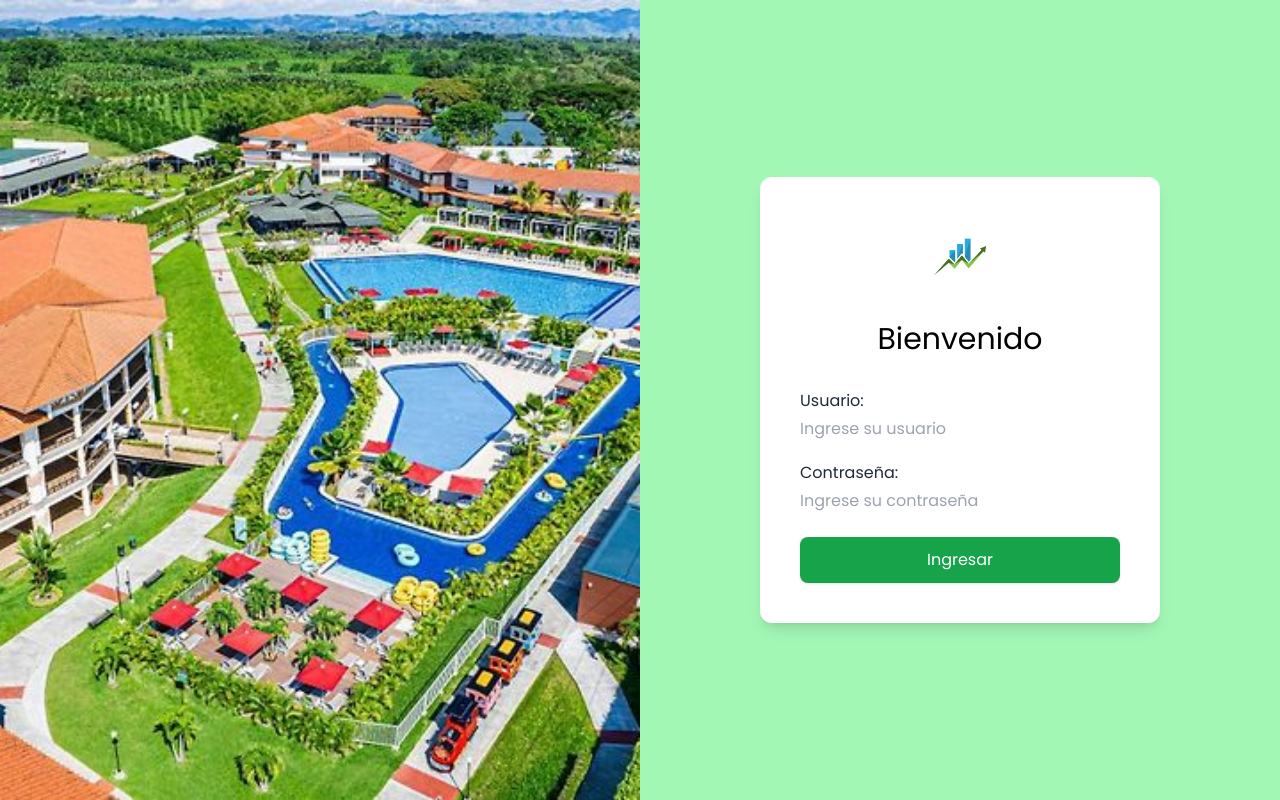
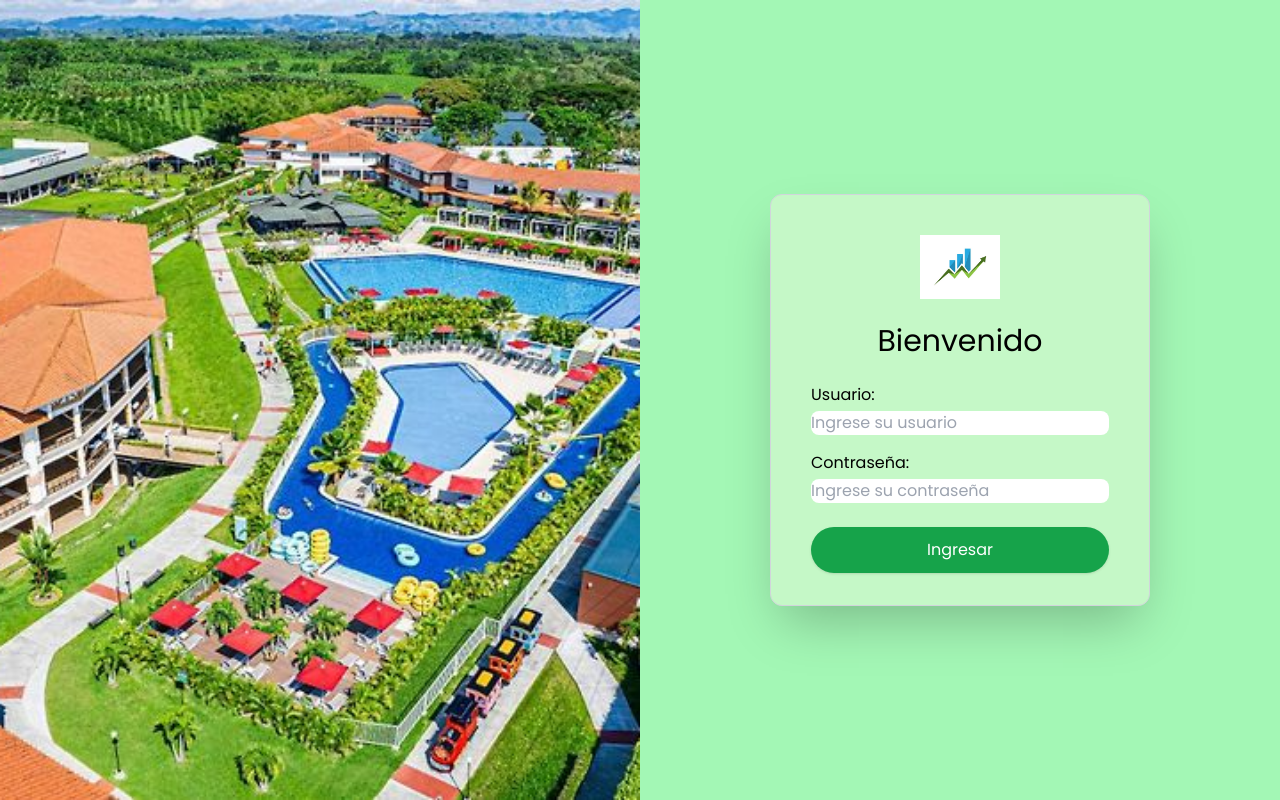
Before and after one commit to EnriqueRiosUniversidad/Hotel_Contabilidad_2025, a React (Vite) app in the folder frontend/: page / in a window 1280 px wide. Built offline with nearby package versions, Linux system fonts and the light colour scheme.

Commit message:
para probar

```diff
--- a/frontend/src/Login.jsx
+++ b/frontend/src/Login.jsx
@@ -6,9 +6,10 @@ function Login() {
   const handleLogin = () => {
     navigate("/home");
   };
+
   return (
     <div className="flex h-screen font-poppins overflow-hidden">
-      {/* Imagen izquierda */}
+      {/* Imagen lado izquierdo */}
       <div className="w-1/2 h-full">
         <img
           src="/login-image.jpg"
@@ -19,44 +20,44 @@ function Login() {
 
       {/* Formulario lado derecho */}
       <div className="w-1/2 bg-[#A3F7B5] flex items-center justify-center">
-        <div className="bg-white rounded-xl p-10 shadow-lg w-[400px]">
+        <div className="bg-[#C5F8C7] border border-gray-300 rounded-xl px-10 py-8 shadow-2xl w-[380px]">
           {/* Logo */}
-          <div className="flex justify-center mb-6">
+          <div className="flex justify-center mb-4">
             <img src="/logo.png" alt="Logo" className="w-20 h-20 object-contain" />
           </div>
 
           {/* Título */}
-          <h2 className="text-3xl font-bold text-center text-black mb-8">
+          <h2 className="text-3xl font-bold text-center text-black mb-6 italic">
             Bienvenido
           </h2>
 
-          {/* Usuario */}
-          <div className="mb-5">
-            <label className="block text-gray-800 font-medium mb-1">Usuario:</label>
+          {/* Campo Usuario */}
+          <div className="mb-4">
+            <label className="block text-black font-medium mb-1">Usuario:</label>
             <input
               type="text"
               placeholder="Ingrese su usuario"
-              className="input input-bordered w-full bg-white text-black"
+              className="input input-bordered w-full rounded-lg bg-white text-black"
             />
           </div>
 
-          {/* Contraseña */}
+          {/* Campo Contraseña */}
           <div className="mb-6">
-            <label className="block text-gray-800 font-medium mb-1">Contraseña:</label>
+            <label className="block text-black font-medium mb-1">Contraseña:</label>
             <input
               type="password"
               placeholder="Ingrese su contraseña"
-              className="input input-bordered w-full bg-white text-black"
+              className="input input-bordered w-full rounded-lg bg-white text-black"
             />
           </div>
 
           {/* Botón */}
           <button
-      className="btn w-full bg-green-600 text-white hover:bg-green-700 rounded-lg shadow"
-      onClick={handleLogin}
-    >
-      Ingresar
-    </button>
+            onClick={handleLogin}
+            className="btn w-full bg-green-600 text-white hover:bg-green-700 rounded-full transition-all duration-200 shadow"
+          >
+            Ingresar
+          </button>
         </div>
       </div>
     </div>
```
Also changed, not shown: frontend/public/logoconfondo.jpg (added).
